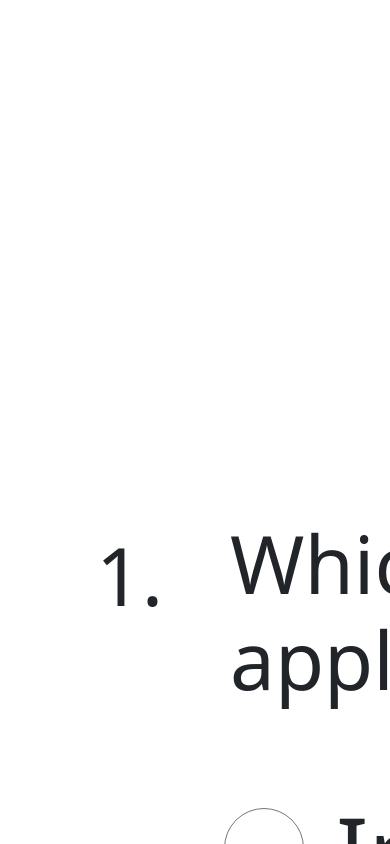
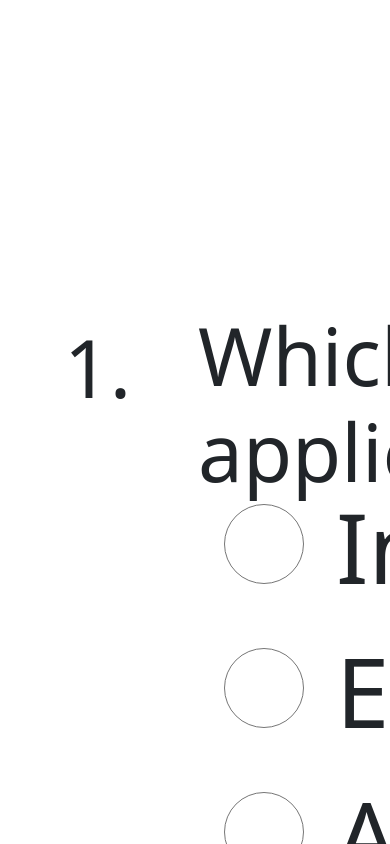
Before and after one commit to Prim3timer/test, a React (Create React App) app: page / in a window 390 px wide. Both pictures are taken after a click on the button "Continue". Shown: the top 844 px of the page. Built offline with nearby package versions, Linux system fonts and the light colour scheme.

Commit message:
winnin on margin

```diff
--- a/src/index.css
+++ b/src/index.css
@@ -284,7 +284,7 @@ h3 {
   #test-canvas{
     display: grid;
     grid-template-columns: repeat(2, 150px);
-    margin: 15rem 0 8rem 3rem;
+    margin: 2rem 0 2rem 1rem;
   }
   #submitting {
     margin: 15rem  0 0 5rem;
```
